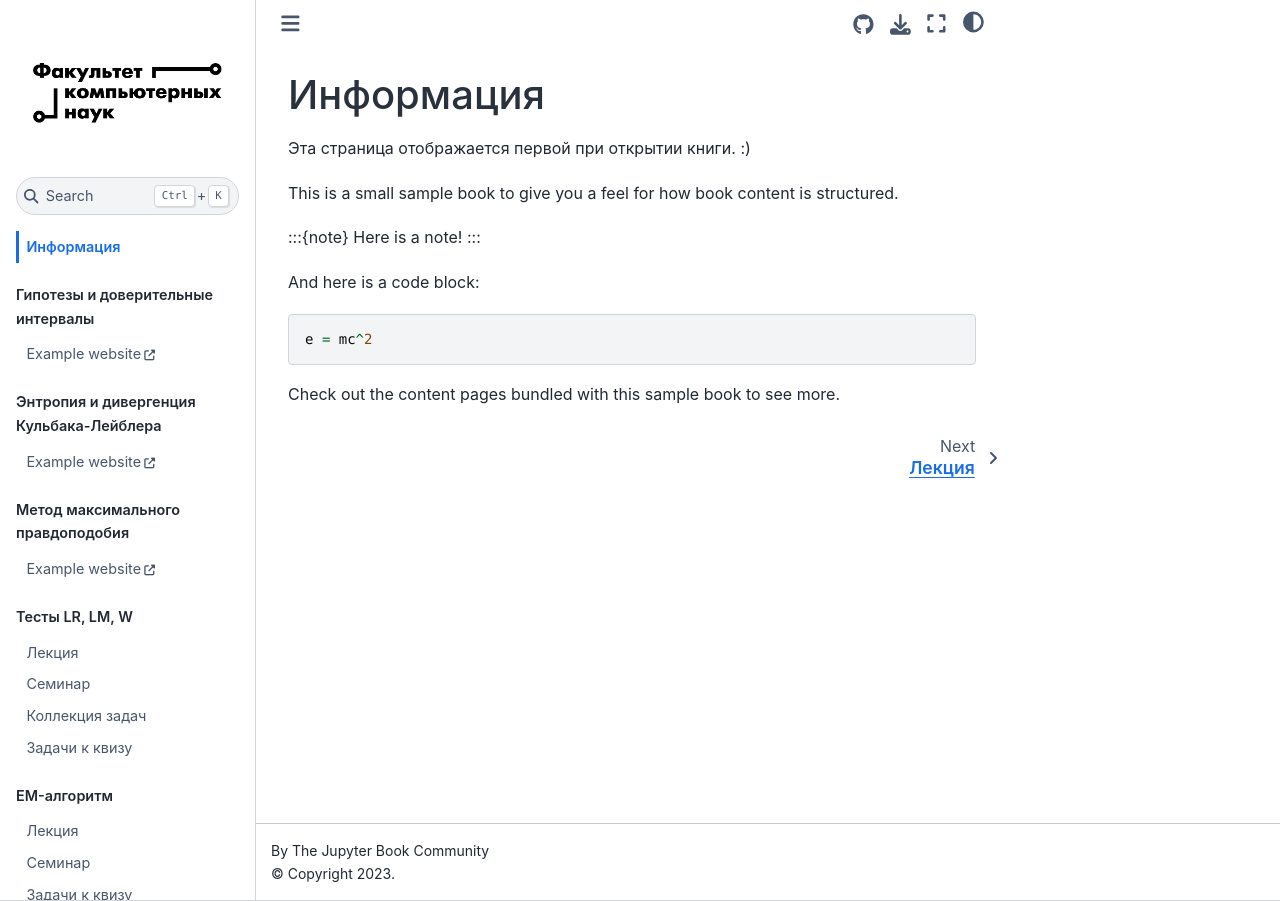
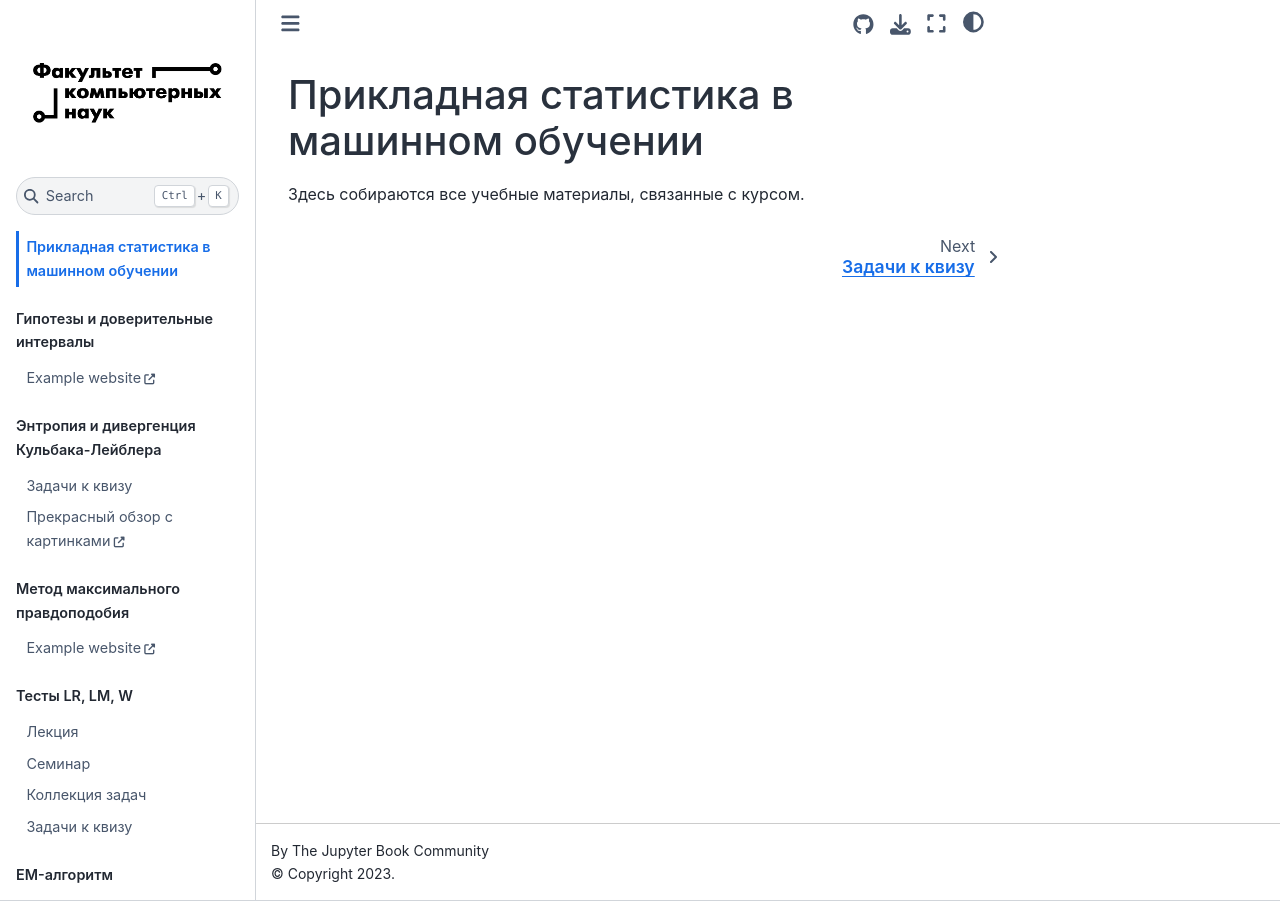
Before and after one commit to AIshutin/psmo_book, a Jupyter Book: the page built from intro.md, in a window 1280 px wide. Built offline with Jupyter Book 1.0.4 settings and Sphinx 7.4.7 and the Sphinx Book theme 1.1.4, drawn with Linux system fonts in a browser that asks for light colours.

````diff
--- a/_toc.yml
+++ b/_toc.yml
@@ -12,8 +12,9 @@ parts:
       title: Example website
   - caption: Энтропия и дивергенция Кульбака-Лейблера
     chapters:
-    - url: https://example.com
-      title: Example website
+    - file: content/entropy_kl/quiz.md
+    - url: http://www.cs.cmu.edu/~venkatg/teaching/ITCS-spr2013/notes/lect-jan22.pdf
+      title: Прекрасный обзор с картинками
   - caption: Метод максимального правдоподобия
     chapters:
     - url: https://example.com
--- a/intro.md
+++ b/intro.md
@@ -1,18 +1,3 @@
-# Информация
+# Прикладная статистика в машинном обучении
 
-Эта страница отображается первой при открытии книги. :)
-
-This is a small sample book to give you a feel for how book content is
-structured.
-
-:::{note}
-Here is a note!
-:::
-
-And here is a code block:
-
-```
-e = mc^2
-```
-
-Check out the content pages bundled with this sample book to see more.
+Здесь собираются все учебные материалы, связанные с курсом.
````
Also changed, not shown: content/entropy_kl/quiz.md (added, +59 -0 lines).
